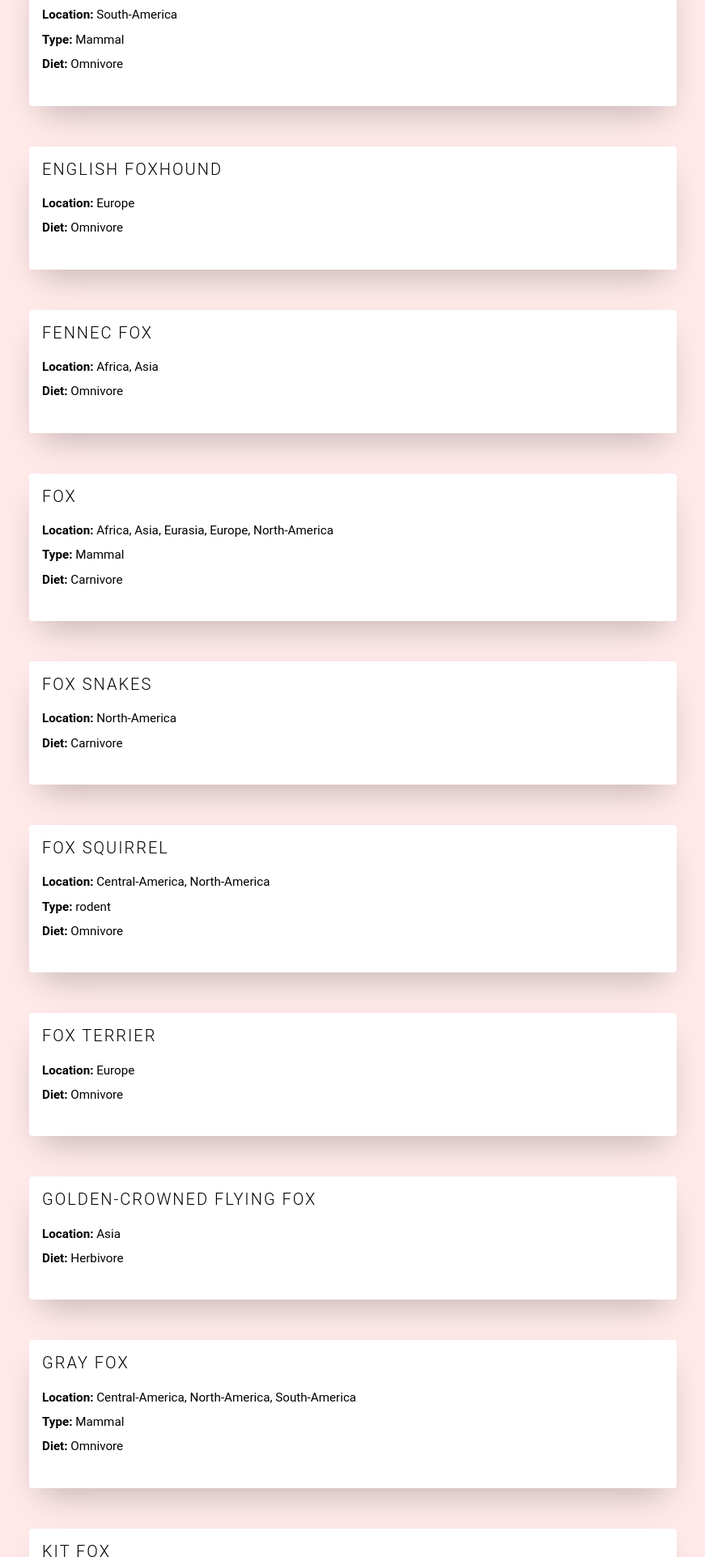
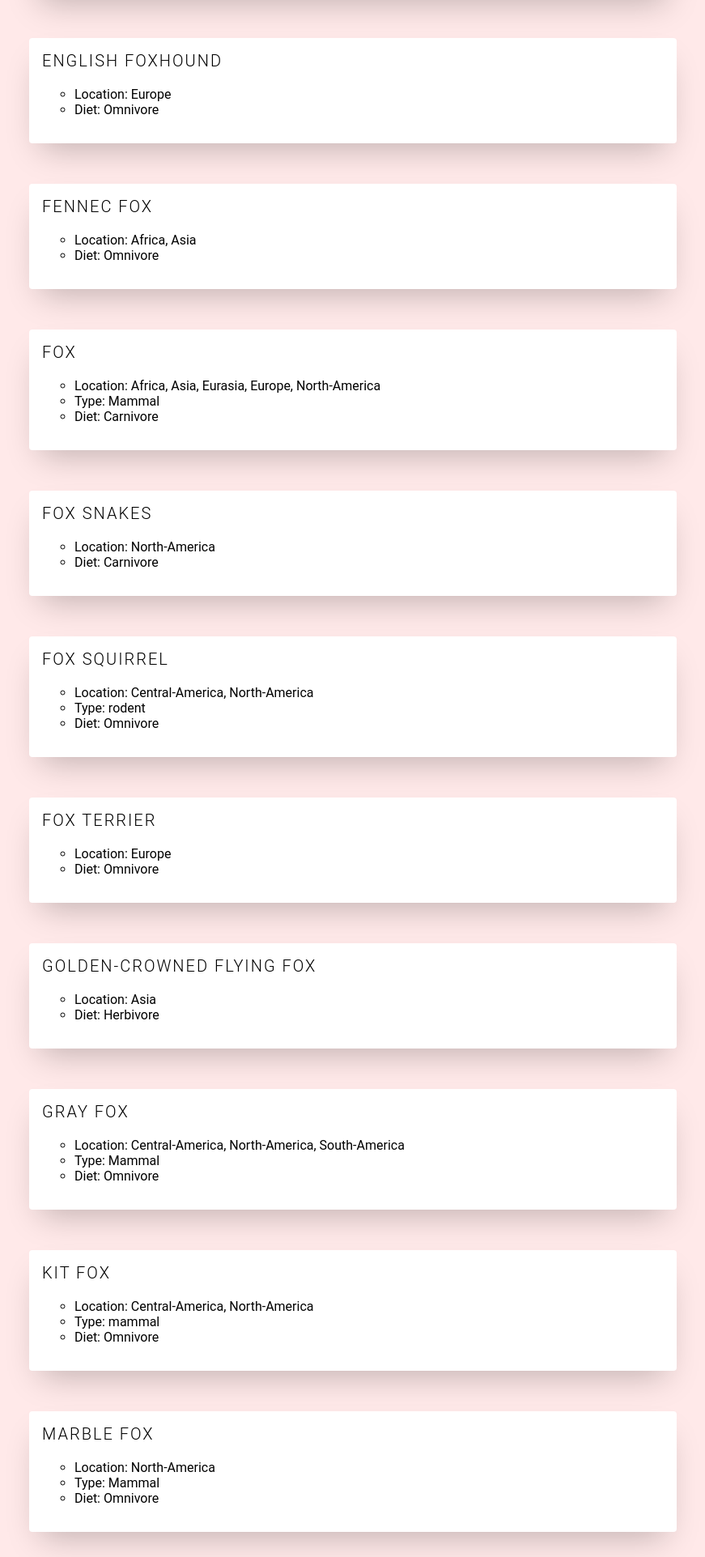
Before and after one commit to Vashishth-Shukla/My-Zootopia, a plain HTML site: page animals.html in a window 1280 px wide. Shown: the part 877-2800 px from the top of the page at 81% size, without its empty margins (204-1075 px from the left). Drawn offline with Linux system fonts and the light colour scheme.

Commit message:
br to ul li

```diff
--- a/animals.html
+++ b/animals.html
@@ -70,144 +70,182 @@
             <li class="cards__item">
   <div class="card__title">American Foxhound</div>
   <p class="card__text">
-      <strong>Location:</strong> North-America<br/>
-      <strong>Type:</strong> Hound<br/>
-      <strong>Diet:</strong> Omnivore<br/>
+    <ul>
+      <li>Location: North-America</li>
+      <li>Type: Hound</li>
+      <li>Diet: Omnivore</li>
+    </ul>
   </p>
 </li>
 <li class="cards__item">
   <div class="card__title">Arctic Fox</div>
   <p class="card__text">
-      <strong>Location:</strong> Eurasia, Europe, North-America<br/>
-      <strong>Type:</strong> Mammal<br/>
-      <strong>Diet:</strong> Carnivore<br/>
+    <ul>
+      <li>Location: Eurasia, Europe, North-America</li>
+      <li>Type: Mammal</li>
+      <li>Diet: Carnivore</li>
+    </ul>
   </p>
 </li>
 <li class="cards__item">
   <div class="card__title">Cross Fox</div>
   <p class="card__text">
-      <strong>Location:</strong> North-America<br/>
-      <strong>Type:</strong> mammal<br/>
-      <strong>Diet:</strong> Carnivore<br/>
+    <ul>
+      <li>Location: North-America</li>
+      <li>Type: mammal</li>
+      <li>Diet: Carnivore</li>
+    </ul>
   </p>
 </li>
 <li class="cards__item">
   <div class="card__title">Darwin’s fox</div>
   <p class="card__text">
-      <strong>Location:</strong> South-America<br/>
-      <strong>Type:</strong> Mammal<br/>
-      <strong>Diet:</strong> Omnivore<br/>
+    <ul>
+      <li>Location: South-America</li>
+      <li>Type: Mammal</li>
+      <li>Diet: Omnivore</li>
+    </ul>
   </p>
 </li>
 <li class="cards__item">
   <div class="card__title">English Foxhound</div>
   <p class="card__text">
-      <strong>Location:</strong> Europe<br/>
-      <strong>Diet:</strong> Omnivore<br/>
+    <ul>
+      <li>Location: Europe</li>
+      <li>Diet: Omnivore</li>
+    </ul>
   </p>
 </li>
 <li class="cards__item">
   <div class="card__title">Fennec Fox</div>
   <p class="card__text">
-      <strong>Location:</strong> Africa, Asia<br/>
-      <strong>Diet:</strong> Omnivore<br/>
+    <ul>
+      <li>Location: Africa, Asia</li>
+      <li>Diet: Omnivore</li>
+    </ul>
   </p>
 </li>
 <li class="cards__item">
   <div class="card__title">Fox</div>
   <p class="card__text">
-      <strong>Location:</strong> Africa, Asia, Eurasia, Europe, North-America<br/>
-      <strong>Type:</strong> Mammal<br/>
-      <strong>Diet:</strong> Carnivore<br/>
+    <ul>
+      <li>Location: Africa, Asia, Eurasia, Europe, North-America</li>
+      <li>Type: Mammal</li>
+      <li>Diet: Carnivore</li>
+    </ul>
   </p>
 </li>
 <li class="cards__item">
   <div class="card__title">Fox Snakes</div>
   <p class="card__text">
-      <strong>Location:</strong> North-America<br/>
-      <strong>Diet:</strong> Carnivore<br/>
+    <ul>
+      <li>Location: North-America</li>
+      <li>Diet: Carnivore</li>
+    </ul>
   </p>
 </li>
 <li class="cards__item">
   <div class="card__title">Fox Squirrel</div>
   <p class="card__text">
-      <strong>Location:</strong> Central-America, North-America<br/>
-      <strong>Type:</strong> rodent<br/>
-      <strong>Diet:</strong> Omnivore<br/>
+    <ul>
+      <li>Location: Central-America, North-America</li>
+      <li>Type: rodent</li>
+      <li>Diet: Omnivore</li>
+    </ul>
   </p>
 </li>
 <li class="cards__item">
   <div class="card__title">Fox Terrier</div>
   <p class="card__text">
-      <strong>Location:</strong> Europe<br/>
-      <strong>Diet:</strong> Omnivore<br/>
+    <ul>
+      <li>Location: Europe</li>
+      <li>Diet: Omnivore</li>
+    </ul>
   </p>
 </li>
 <li class="cards__item">
   <div class="card__title">Golden-Crowned Flying Fox</div>
   <p class="card__text">
-      <strong>Location:</strong> Asia<br/>
-      <strong>Diet:</strong> Herbivore<br/>
+    <ul>
+      <li>Location: Asia</li>
+      <li>Diet: Herbivore</li>
+    </ul>
   </p>
 </li>
 <li class="cards__item">
   <div class="card__title">Gray Fox</div>
   <p class="card__text">
-      <strong>Location:</strong> Central-America, North-America, South-America<br/>
-      <strong>Type:</strong> Mammal<br/>
-      <strong>Diet:</strong> Omnivore<br/>
+    <ul>
+      <li>Location: Central-America, North-America, South-America</li>
+      <li>Type: Mammal</li>
+      <li>Diet: Omnivore</li>
+    </ul>
   </p>
 </li>
 <li class="cards__item">
   <div class="card__title">Kit Fox</div>
   <p class="card__text">
-      <strong>Location:</strong> Central-America, North-America<br/>
-      <strong>Type:</strong> mammal<br/>
-      <strong>Diet:</strong> Omnivore<br/>
+    <ul>
+      <li>Location: Central-America, North-America</li>
+      <li>Type: mammal</li>
+      <li>Diet: Omnivore</li>
+    </ul>
   </p>
 </li>
 <li class="cards__item">
   <div class="card__title">Marble Fox</div>
   <p class="card__text">
-      <strong>Location:</strong> North-America<br/>
-      <strong>Type:</strong> Mammal<br/>
-      <strong>Diet:</strong> Omnivore<br/>
+    <ul>
+      <li>Location: North-America</li>
+      <li>Type: Mammal</li>
+      <li>Diet: Omnivore</li>
+    </ul>
   </p>
 </li>
 <li class="cards__item">
   <div class="card__title">Red Fox</div>
   <p class="card__text">
-      <strong>Location:</strong> Africa, Asia, Europe, North-America, Oceania<br/>
-      <strong>Diet:</strong> Omnivore<br/>
+    <ul>
+      <li>Location: Africa, Asia, Europe, North-America, Oceania</li>
+      <li>Diet: Omnivore</li>
+    </ul>
   </p>
 </li>
 <li class="cards__item">
   <div class="card__title">Smooth Fox Terrier</div>
   <p class="card__text">
-      <strong>Location:</strong> Europe<br/>
-      <strong>Diet:</strong> Omnivore<br/>
+    <ul>
+      <li>Location: Europe</li>
+      <li>Diet: Omnivore</li>
+    </ul>
   </p>
 </li>
 <li class="cards__item">
   <div class="card__title">Tibetan Fox</div>
   <p class="card__text">
-      <strong>Location:</strong> Asia<br/>
-      <strong>Type:</strong> Mammal<br/>
-      <strong>Diet:</strong> Carnivore<br/>
+    <ul>
+      <li>Location: Asia</li>
+      <li>Type: Mammal</li>
+      <li>Diet: Carnivore</li>
+    </ul>
   </p>
 </li>
 <li class="cards__item">
   <div class="card__title">Toy Fox Terrier</div>
   <p class="card__text">
-      <strong>Location:</strong> North-America<br/>
-      <strong>Diet:</strong> Omnivore<br/>
+    <ul>
+      <li>Location: North-America</li>
+      <li>Diet: Omnivore</li>
+    </ul>
   </p>
 </li>
 <li class="cards__item">
   <div class="card__title">Wire Fox Terrier</div>
   <p class="card__text">
-      <strong>Location:</strong> Europe<br/>
-      <strong>Diet:</strong> Omnivore<br/>
+    <ul>
+      <li>Location: Europe</li>
+      <li>Diet: Omnivore</li>
+    </ul>
   </p>
 </li>
 
```
Also changed, not shown: 1 other file.
